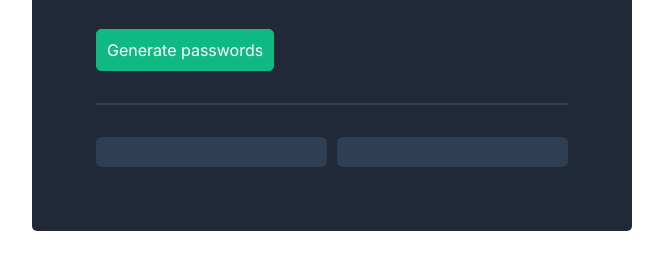
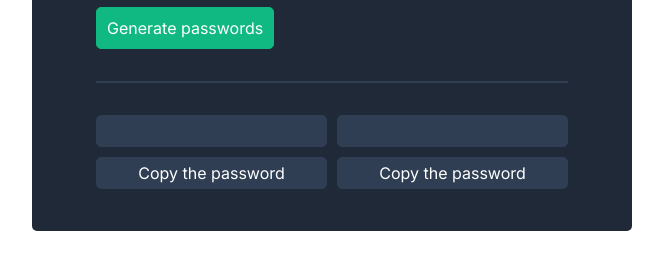
Before and after one commit to AMWV-Scrimba/Password, a plain HTML site: page index.html in a window 1280 px wide. Shown: the part 217-486 px from the top of the page, without its empty margins (308-971 px from the left). Drawn offline with Linux system fonts and the light colour scheme.

Commit message:
Password can be copied

```diff
--- a/index.css
+++ b/index.css
@@ -49,7 +49,7 @@ h2 {
   font-weight: 200;
 }
 
-button {
+.generate-button button {
   width: auto;
   padding: 10px;
   height: auto;
@@ -68,10 +68,12 @@ hr {
 
 .password-box {
   display: grid;
-  height: 2rem;
+  height: 5rem;
   width: 100%;
   grid-template-columns: 1fr 1fr;
+  grid-template-rows: 1fr 1fr;
   column-gap: 10px;
+  row-gap: 10px;
   font-family: "Inter";
 
 }
@@ -83,4 +85,23 @@ hr {
   text-align: center;
   color: #55F991;
   align-content: center;
+  height: 2rem;
+
 }
+
+.save-button button {
+  background-color: #2F3E53;
+  border: 1px solid #2F3E53;
+  border-radius: 5px;
+  text-align: center;
+  color: white;
+  align-content: center;
+  cursor: pointer;
+  width: 100%;
+  height: 2rem;
+}
+
+button:hover {
+  transform: scale(1.05);
+  transition: 0.3s;
+}
--- a/index.html
+++ b/index.html
@@ -17,7 +17,7 @@
           <h1 class="green">random password</h1>
           <h2>Never use an insecure password again</h2>
         </div>
-        <div class="button" onclick="generatePasswords()">
+        <div class="generate-button" onclick="generatePasswords()">
           <button>Generate passwords</button>
         </div>
         <hr />
@@ -25,6 +25,13 @@
       <div class="password-box">
         <div class="password" id="password1"></div>
         <div class="password" id="password2"></div>
+        <div class="save-button" onclick="copyPassword1()">
+            <button>Copy the password</button>
+          </div>
+          <div class="save-button" onclick="copyPassword2()">
+            <button>Copy the password</button>
+          </div>
+        </div>
       </div>
     </div>
     <script src="index.js"></script>
--- a/index.js
+++ b/index.js
@@ -3,11 +3,10 @@ const characters = ["A", "B", "C", "D", "E", "F", "G", "H", "I", "J", "K", "L",
     "0", "1", "2", "3", "4", "5", "6", "7", "8", "9", "~", "`", "!", "@", "#", "$", "%", "^", "&", "*", "(", ")", "_", "-",
     "+", "=", "{", "[", "}", "]", ",", "|", ":", ";", "<", ">", ".", "?", "/"];
 
-
+let password1 = document.getElementById("password1")
+let password2 = document.getElementById("password2")
 
 function generatePasswords() {
-    let password1 = document.getElementById("password1");
-    let password2 = document.getElementById("password2");
     let password1Content = "";
     let password2Content = "";
     for (let i = 0; i < 16; i++) {
@@ -16,4 +15,17 @@ function generatePasswords() {
     }
     password1.textContent = password1Content;
     password2.textContent = password2Content;
+
 }
+
+function copyPassword1() {
+    let copyText = document.getElementById("password1");
+    navigator.clipboard.writeText(copyText.textContent);
+
+}
+
+function copyPassword2() {
+    let copyText = document.getElementById("password2");
+    navigator.clipboard.writeText(copyText.textContent);
+
+}
```
